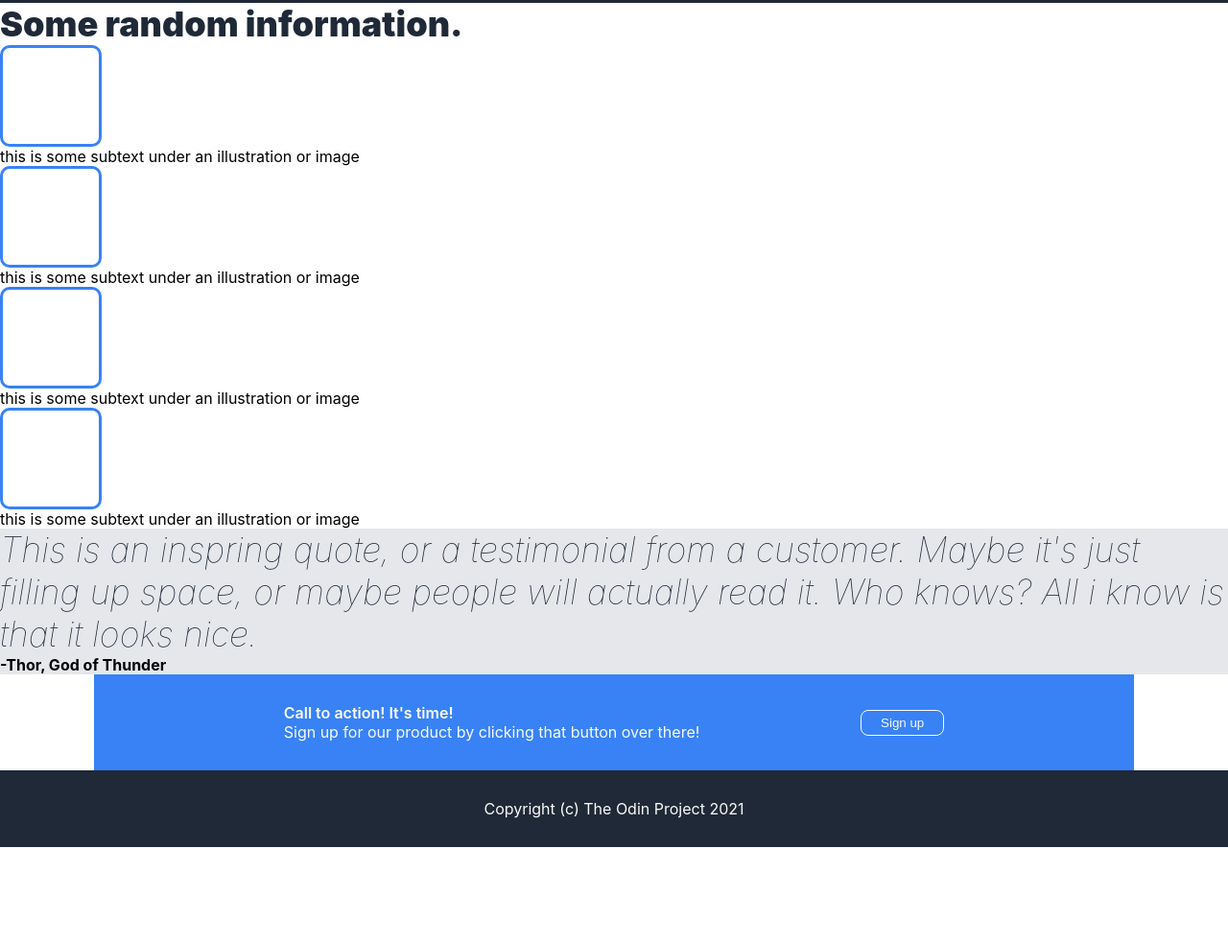
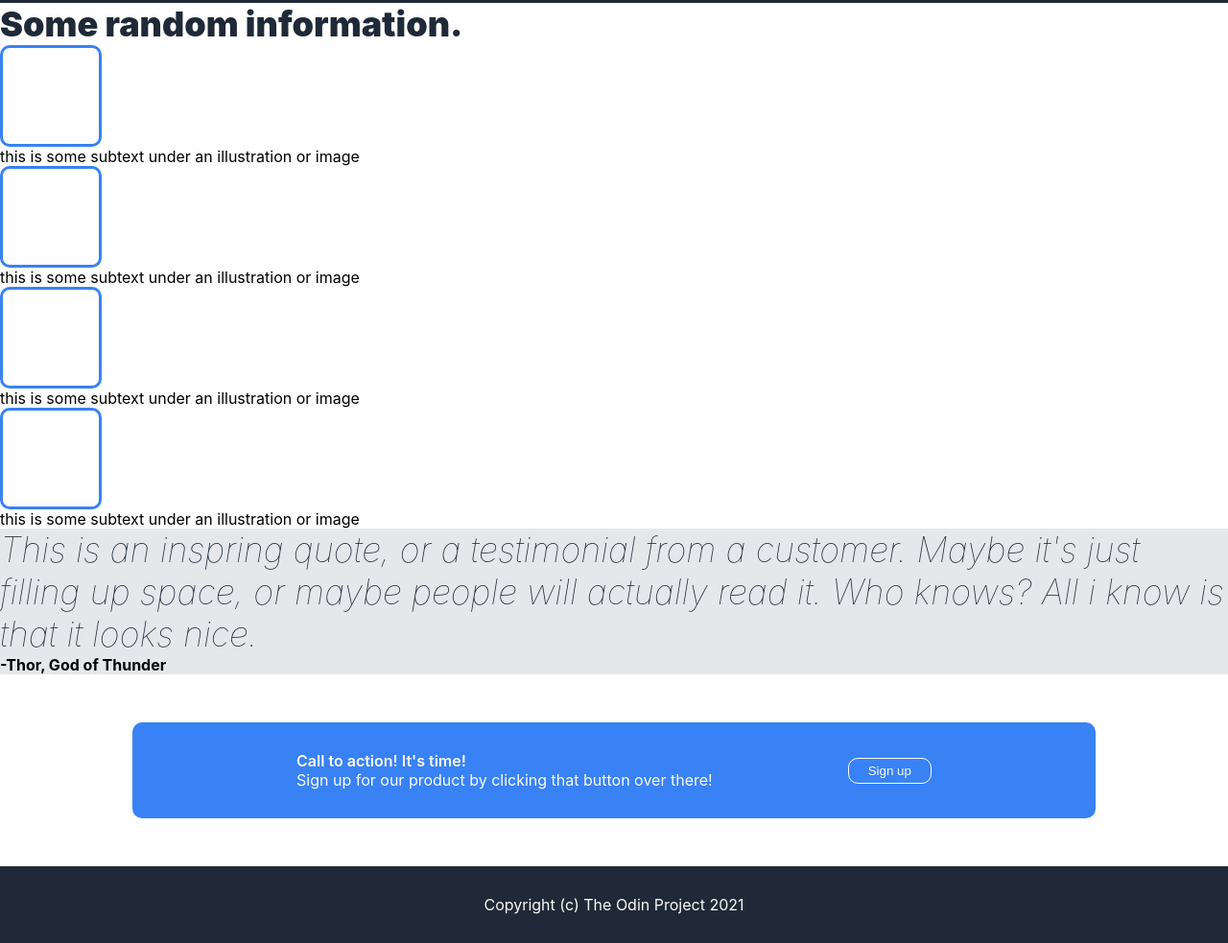
Before and after one commit to Bobob0b/odin-landingpage, a plain HTML site: page index.html in a window 1280 px wide. Shown: the part 417-1400 px from the top of the page at 96% size. Before the commit the page ends 1300 px from the top, so only its background shows below. Drawn offline with Linux system fonts and the light colour scheme.

Commit message:
call to action done so far

```diff
--- a/style.css
+++ b/style.css
@@ -67,7 +67,7 @@ button {
     color: #f9faf8;
     padding: 5px 20px;
     border: 0;
-    border-radius: 8px;
+    border-radius: 10px;
 }
 
 .bigImage {
@@ -119,10 +119,12 @@ button {
     display: flex;
     align-items: center;
     justify-content: center;
+    padding: 50px;
 }
 
 .bluebox {
     background: #3882f6;
+    border-radius: 10px;
     color: #f9faf8;
     width: 80%;
     display: flex;
```
